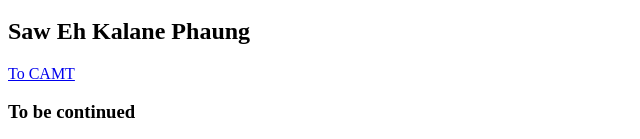
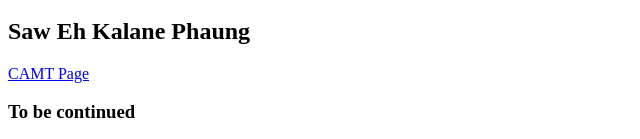
Before and after one commit to GC632115001/DevOpsLab03, a plain HTML site: page index.html in a window 1280 px wide. Shown: the part 1065-1204 px from the top of the page, 0-640 px from the left. Drawn offline with Linux system fonts and the light colour scheme.

Commit message:
change something to merge

```diff
--- a/index.html
+++ b/index.html
@@ -8,5 +8,5 @@
 <img src="/images/saw.png" alt="Saw Image" />
 <h2>Saw Eh Kalane Phaung</h2>
 
-<a href="https://www.camt.cmu.ac.th/index.php/th/">To CAMT</a>
+<a href="https://www.camt.cmu.ac.th/index.php/th/">CAMT Page</a>
 <h3>To be continued</h3>
```
